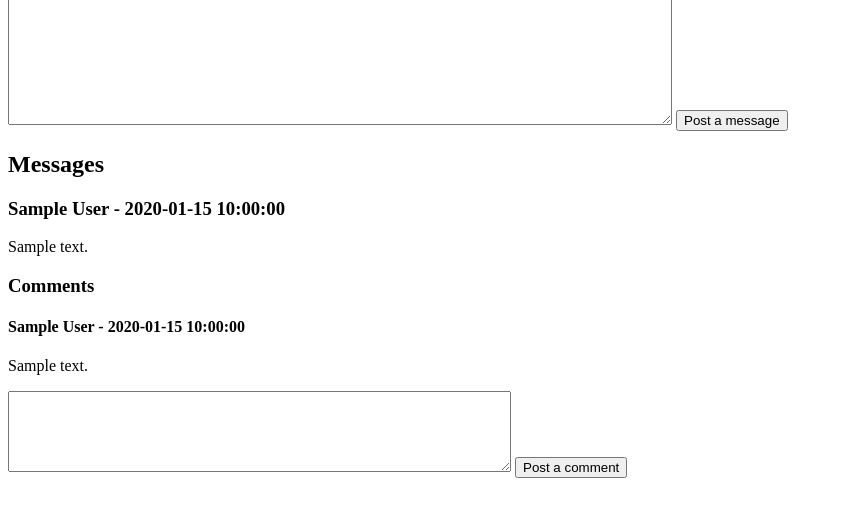
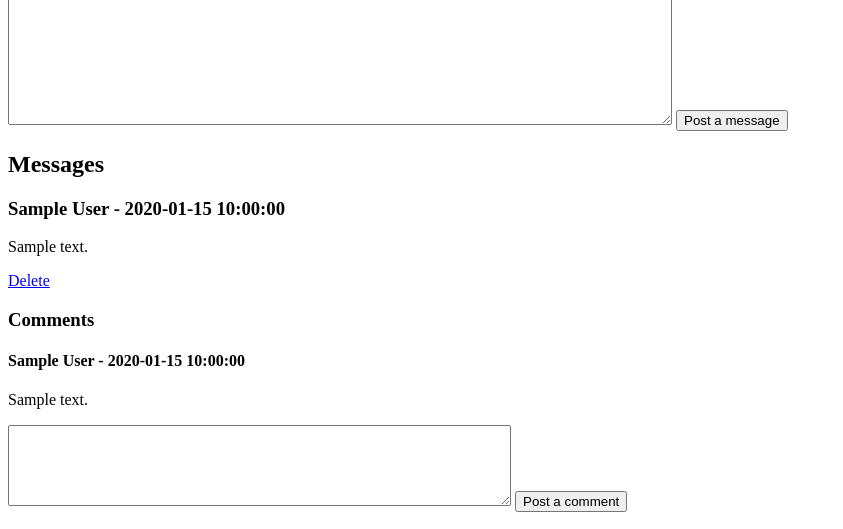
Before and after one commit to AnthonyR7/the-wall-1, a Flask app: template templates/wall.html in a window 1280 px wide. Shown: the part 203-732 px from the top of the page, without its empty margins (0-843 px from the left). Run offline with Flask 2, Linux system fonts and the light colour scheme; the visitor is signed in with stand-in values (Sample User, id 1); the template is opened without the code that fills it: most values are stand-ins (such as "Sample title", 1, 10 or a date in 2020).

Commit message:
added delete message functionality

```diff
--- a/server.py
+++ b/server.py
@@ -116,13 +116,14 @@ def registration():
 # The Wall
 @app.route('/wall')
 def wall():
+    print(session['user'])
     if 'user' in session:
-        query = "SELECT first_name, last_name, message_text, DATE_FORMAT(messages.created_at, '%M %D %Y %H:%i') AS created_at, messages.id FROM messages JOIN users ON messages.user_id = users.id ORDER BY messages.created_at DESC"
+        query = "SELECT first_name, last_name, message_text, DATE_FORMAT(messages.created_at, '%M %D %Y %H:%i') AS created_at, messages.id, user_id FROM messages JOIN users ON messages.user_id = users.id ORDER BY messages.created_at DESC"
         message_list = mysql.query_db(query)
-        print(message_list)
+        #print(message_list)
         query = "SELECT first_name, last_name, comment_text, DATE_FORMAT(comments.created_at, '%M %D %Y %H:%i') AS created_at, message_id FROM comments JOIN users ON comments.user_id = users.id ORDER BY comments.created_at"
         comment_list = mysql.query_db(query)
-        print(comment_list)
+        #print(comment_list)
         return render_template('/wall.html', message_list = message_list, comment_list = comment_list)
     else:
         flash("You are not logged in")
@@ -149,4 +150,15 @@ def add_comment(message_id):
     mysql.query_db(query, data)
     return redirect('/wall')
 
+@app.route('/wall/message/delete/<id>')
+def delete_comment(id):
+    del_comments_query = "DELETE FROM comments WHERE message_id = :id"
+    data = {
+        'id': id
+    }
+    mysql.query_db(del_comments_query, data)
+    del_message_query = "DELETE FROM messages WHERE id = :id"
+    mysql.query_db(del_message_query, data)
+    return redirect('/wall')
+
 app.run(debug=True)
--- a/templates/wall.html
+++ b/templates/wall.html
@@ -32,7 +32,7 @@
                 <div class="message">
                     <h3>{{message['first_name']}} {{message['last_name']}} - {{message['created_at']}}</h3>
                     <p>{{message['message_text']}}</p>
-                    {% if message['user_id'] == session['user'][id] %}
+                    {% if message['user_id'] == session['user']['id'] %}
                         <a href="/wall/message/delete/{{message['id']}}">Delete</a>
                     {% endif %}
                 </div>
```
